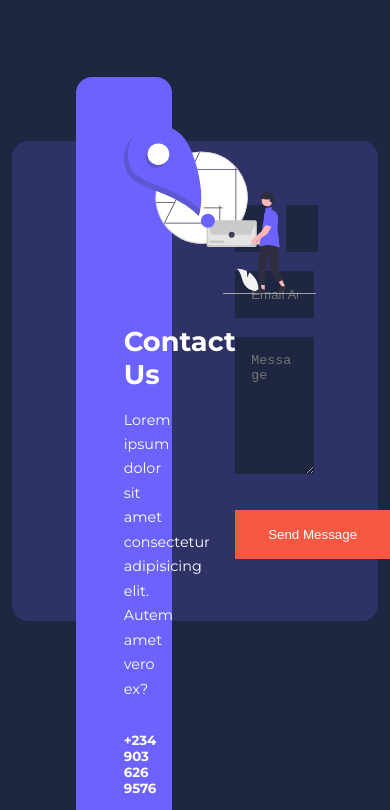
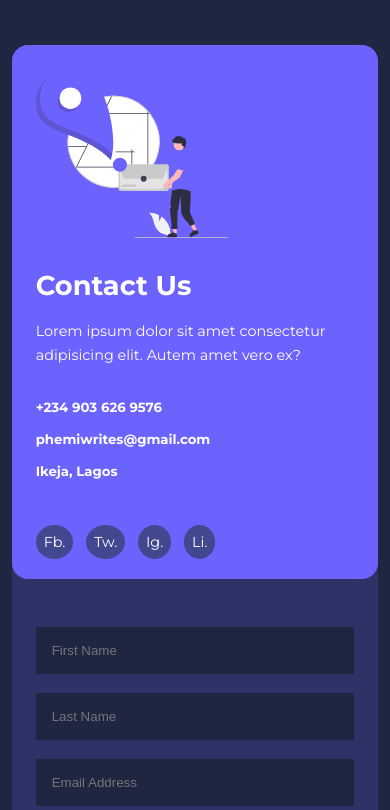
Before and after one commit to PhemiT/eleartly-elearning-website, a plain HTML site: page contact.html in a window 390 px wide. Shown: the part 67-877 px from the top of the page. Drawn offline with Linux system fonts and the light colour scheme.

Commit message:
Base Complete

```diff
--- a/contact.html
+++ b/contact.html
@@ -4,7 +4,7 @@
     <meta charset="UTF-8">
     <meta http-equiv="X-UA-Compatible" content="IE=edge">
     <meta name="viewport" content="width=device-width, initial-scale=1.0">
-    <title>E-Class</title>
+    <title>Eleartly</title>
     <link rel="stylesheet" href="./css/style.css">
     <link rel="stylesheet" href="./css/contact.css">
 
@@ -15,7 +15,7 @@
 <body>
     <nav>
         <div class="container nav__container">
-            <a href="index.html"><h4>E-CLASS</h4></a>
+            <a href="index.html"><h4>Eleartly</h4></a>
             <ul class="nav__menu">
                 <li><a href="index.html">Home</a></li>
                 <li><a href="about.html">About</a></li>
@@ -75,7 +75,7 @@
     <footer>
         <div class="container footer__container">
             <div class="footer1">
-              <a href="index.html" class="footer__logo"><h4>E-CLASS</h4></a>
+              <a href="index.html" class="footer__logo"><h4>Eleartly</h4></a>
               <p>Lorem ipsum dolor sit amet, consectetur adipisicing elit. Incidunt ad perferendis reprehenderit amet repudiandae, in.</p>
             </div>
 
@@ -116,7 +116,7 @@
         </div>
 
         <div class="footer__copyright">
-          <small>Copyright &copy; E-Class</small>
+          <small>Copyright &copy; Eleartly</small>
         </div>
 
     </footer>
--- a/css/contact.css
+++ b/css/contact.css
@@ -92,3 +92,50 @@ textarea {
 }
 
 /* MEDIA QUERIES (Tablets) */
+
+@media screen and (max-width:1024px) {
+    .contact {
+        padding:0;
+    }
+
+    .contact__container {
+        gap: 1.5rem;
+        margin-top: 3rem;
+        height: auto;
+        padding: 1.5rem;
+    }
+
+    .contact__aside {
+        width: auto;
+        padding: 1.5rem;
+        bottom: 0;
+    }
+
+    .contact__form {
+        align-self: center;
+        margin-right: 1.5rem;
+    }
+}
+
+/* MEDIA QUERIES (Mobile) */
+
+@media screen and  (max-width: 600px) {
+    .contact__container {
+        grid-template-columns: 1fr;
+        gap: 3rem;
+        margin-top: 7rem;
+        padding: 0;
+    }
+
+    .contact__form {
+        margin: 0 1.5rem 3rem;
+    }
+
+    .form__name {
+        flex-direction: column;
+    }
+
+    .form__name input[type="text"] {
+        width: 100%;
+    }
+}
```
Also changed, not shown: about.html (+4 -4 lines), courses.html (+4 -4 lines), index.html (+4 -4 lines).
